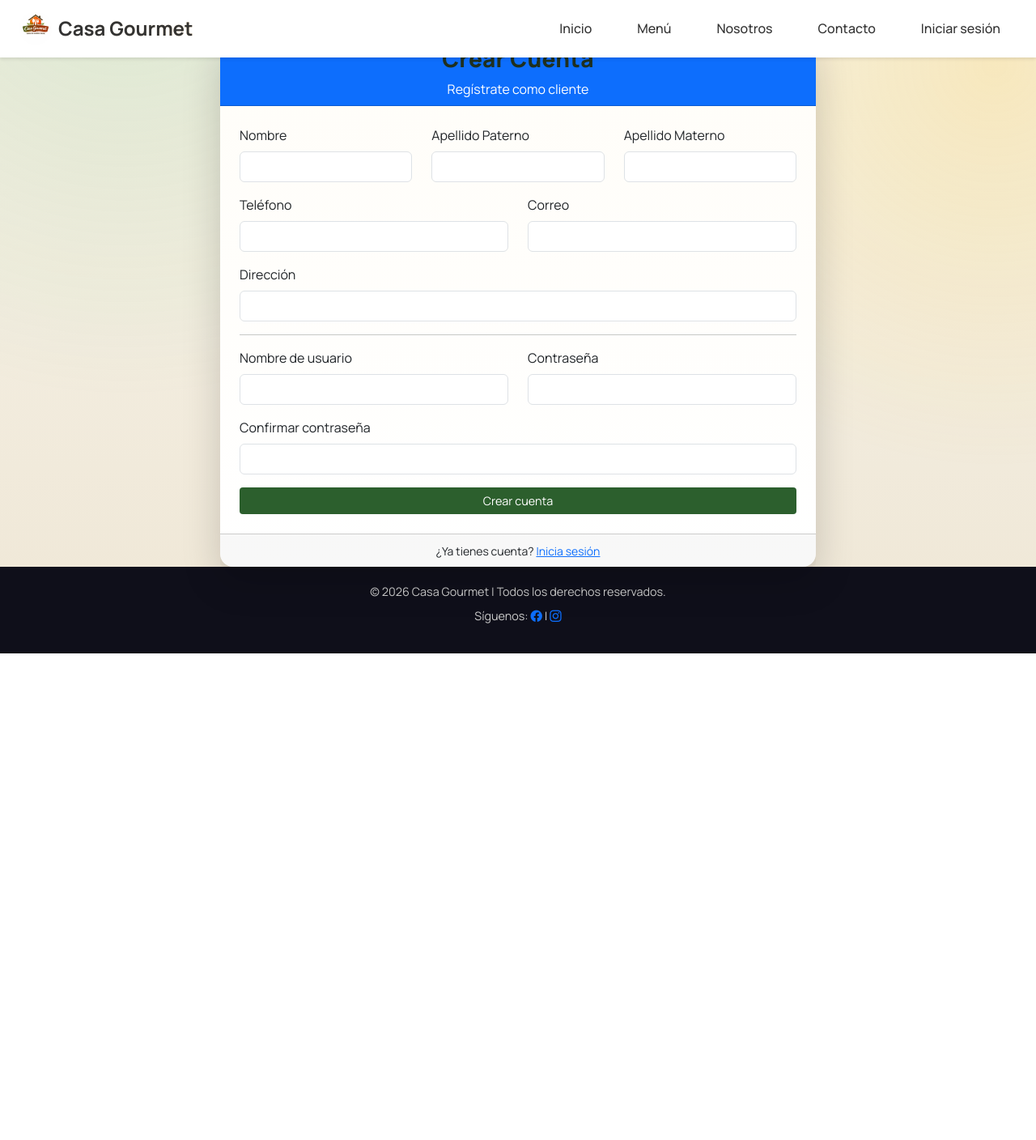
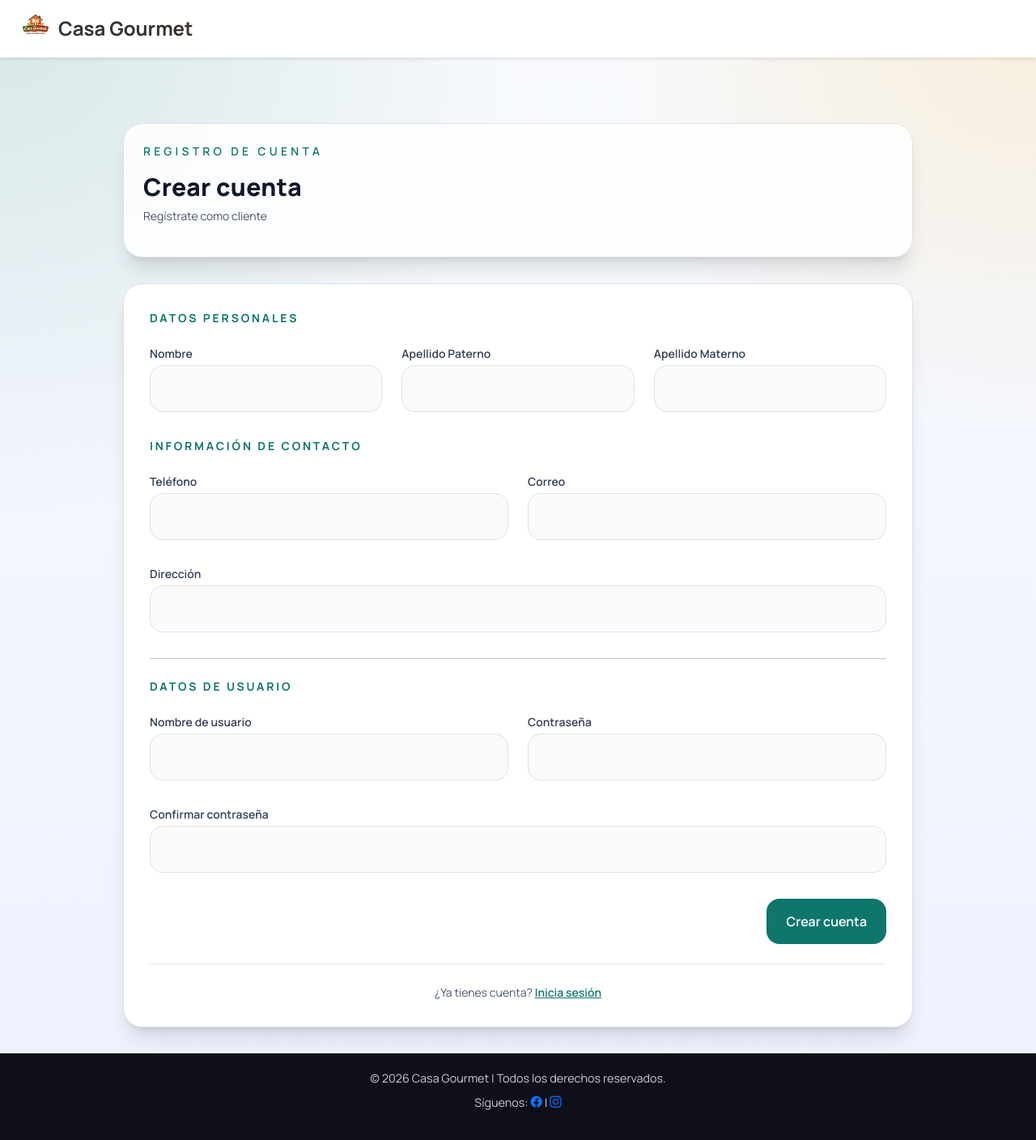
Before and after one commit to IDGS-804-23002222/FondaGourmet, a Flask app: page /cuenta/crear in a window 1280 px wide. Shown: the whole page at 81% size. Before the commit the page ends 807 px from the top, so only its background shows below. Run offline with Flask 3, Linux system fonts and the light colour scheme; data that the repository does not hold is empty; parts of the project's set-up code (start-up, migrations or seed data) failed here and were passed over; some libraries are stand-ins or nearby versions.

Commit message:
Crear cuenta actualizado

```diff
--- a/templates/cuenta/crear.html
+++ b/templates/cuenta/crear.html
@@ -1,128 +1,142 @@
-{% extends "base.html" %}
+Este es crear.html: {% extends "base.html" %}
 
-{% block container %}
+{% block title %}Crear Cuenta{% endblock %}
 
-<div class="container mt-5">
-    <div class="row justify-content-center">
-        <div class="col-md-8">
+{% block head %}
+<link rel="stylesheet" href="{{ url_for('static', filename='style/pages/usuarios.css') }}">
+<script src="https://cdn.tailwindcss.com"></script>
+{% endblock %}
 
-            <div class="card shadow-lg border-0 rounded-4">
-                <div class="card-header bg-primary text-white text-center rounded-top-4">
-                    <h3>Crear Cuenta</h3>
-                    <p class="mb-0">Regístrate como cliente</p>
+{% block content %}
+
+<div class="pt-24">
+
+    <div class="mx-auto max-w-5xl px-4 py-8 sm:px-6 lg:px-8">
+
+        <div class="mb-8 rounded-3xl border border-white/60 bg-white/85 p-6 shadow-xl backdrop-blur">
+            <p class="text-sm font-semibold uppercase tracking-[0.3em] text-teal-700">
+                Registro de cuenta
+            </p>
+            <h1 class="text-3xl font-black text-slate-900">Crear cuenta</h1>
+            <p class="text-sm text-slate-600">
+                Regístrate como cliente
+            </p>
         </div>
 
-                <div class="card-body p-4">
+        <div class="rounded-3xl border border-slate-200 bg-white shadow-xl overflow-hidden">
 
-                    <form method="POST" novalidate>
+            <form method="POST" novalidate class="p-6 lg:p-8">
                 {{ form.hidden_tag() }}
 
-                        <!-- Nombre -->
-                        <div class="row mb-3">
-                            <div class="col-md-4">
-                                {{ form.nombre.label(class="form-label") }}
-                                {{ form.nombre(class="form-control") }}
-                                {% for error in form.nombre.errors %}
-                                    <small class="text-danger">{{ error }}</small>
-                                {% endfor %}
+                <div class="mb-8">
+                    <h3 class="text-sm font-bold uppercase tracking-[0.2em] text-teal-700 mb-4">
+                        Datos personales
+                    </h3>
+
+                    <div class="grid gap-4 sm:grid-cols-3">
+
+                        <div>
+                            {{ form.nombre.label(class="text-sm font-semibold text-slate-700") }}
+                            {{ form.nombre(class="mt-1 w-full rounded-2xl bg-slate-50 border border-slate-300
+                            text-slate-900 px-4 py-3 focus:ring-teal-500 focus:border-teal-500") }}
                         </div>
 
-                            <div class="col-md-4">
-                                {{ form.apellido_p.label(class="form-label") }}
-                                {{ form.apellido_p(class="form-control") }}
-                                {% for error in form.apellido_p.errors %}
-                                    <small class="text-danger">{{ error }}</small>
-                                {% endfor %}
+                        <div>
+                            {{ form.apellido_p.label(class="text-sm font-semibold text-slate-700") }}
+                            {{ form.apellido_p(class="mt-1 w-full rounded-2xl bg-slate-50 border border-slate-300
+                            text-slate-900 px-4 py-3 focus:ring-teal-500 focus:border-teal-500") }}
                         </div>
 
-                            <div class="col-md-4">
-                                {{ form.apellido_m.label(class="form-label") }}
-                                {{ form.apellido_m(class="form-control") }}
-                                {% for error in form.apellido_m.errors %}
-                                    <small class="text-danger">{{ error }}</small>
-                                {% endfor %}
+                        <div>
+                            {{ form.apellido_m.label(class="text-sm font-semibold text-slate-700") }}
+                            {{ form.apellido_m(class="mt-1 w-full rounded-2xl bg-slate-50 border border-slate-300
+                            text-slate-900 px-4 py-3 focus:ring-teal-500 focus:border-teal-500") }}
+                        </div>
+
                     </div>
                 </div>
 
-                        <!-- Contacto -->
-                        <div class="row mb-3">
-                            <div class="col-md-6">
-                                {{ form.telefono.label(class="form-label") }}
-                                {{ form.telefono(class="form-control") }}
-                                {% for error in form.telefono.errors %}
-                                    <small class="text-danger">{{ error }}</small>
-                                {% endfor %}
+                <div class="mb-8">
+                    <h3 class="text-sm font-bold uppercase tracking-[0.2em] text-teal-700 mb-4">
+                        Información de contacto
+                    </h3>
+
+                    <div class="grid gap-4 sm:grid-cols-2">
+
+                        <div>
+                            {{ form.telefono.label(class="text-sm font-semibold text-slate-700") }}
+                            {{ form.telefono(class="mt-1 w-full rounded-2xl bg-slate-50 border border-slate-300
+                            text-slate-900 px-4 py-3 focus:ring-teal-500 focus:border-teal-500") }}
                         </div>
 
-                            <div class="col-md-6">
-                                {{ form.correo.label(class="form-label") }}
-                                {{ form.correo(class="form-control") }}
-                                {% for error in form.correo.errors %}
-                                    <small class="text-danger">{{ error }}</small>
-                                {% endfor %}
+                        <div>
+                            {{ form.correo.label(class="text-sm font-semibold text-slate-700") }}
+                            {{ form.correo(class="mt-1 w-full rounded-2xl bg-slate-50 border border-slate-300
+                            text-slate-900 px-4 py-3 focus:ring-teal-500 focus:border-teal-500") }}
+                        </div>
+
                     </div>
                 </div>
 
-                        <!-- Dirección -->
-                        <div class="mb-3">
-                            {{ form.direccion.label(class="form-label") }}
-                            {{ form.direccion(class="form-control") }}
-                            {% for error in form.direccion.errors %}
-                                <small class="text-danger">{{ error }}</small>
-                            {% endfor %}
+                <div class="mb-8">
+                    {{ form.direccion.label(class="text-sm font-semibold text-slate-700") }}
+                    {{ form.direccion(class="mt-1 w-full rounded-2xl bg-slate-50 border border-slate-300
+                    text-slate-900 px-4 py-3 focus:ring-teal-500 focus:border-teal-500") }}
                 </div>
 
-                        <hr>
+                <hr class="my-6">
 
-                        <!-- Usuario -->
-                        <div class="row mb-3">
-                            <div class="col-md-6">
-                                {{ form.username.label(class="form-label") }}
-                                {{ form.username(class="form-control") }}
-                                {% for error in form.username.errors %}
-                                    <small class="text-danger">{{ error }}</small>
-                                {% endfor %}
+                <div class="mb-8">
+                    <h3 class="text-sm font-bold uppercase tracking-[0.2em] text-teal-700 mb-4">
+                        Datos de usuario
+                    </h3>
+
+                    <div class="grid gap-4 sm:grid-cols-2">
+
+                        <div>
+                            {{ form.username.label(class="text-sm font-semibold text-slate-700") }}
+                            {{ form.username(class="mt-1 w-full rounded-2xl bg-slate-50 border border-slate-300
+                            text-slate-900 px-4 py-3 focus:ring-teal-500 focus:border-teal-500") }}
                         </div>
 
-                            <div class="col-md-6">
-                                {{ form.contrasena.label(class="form-label") }}
-                                {{ form.contrasena(class="form-control") }}
-                                {% for error in form.contrasena.errors %}
-                                    <small class="text-danger">{{ error }}</small>
-                                {% endfor %}
+                        <div>
+                            {{ form.contrasena.label(class="text-sm font-semibold text-slate-700") }}
+                            {{ form.contrasena(class="mt-1 w-full rounded-2xl bg-slate-50 border border-slate-300
+                            text-slate-900 px-4 py-3 focus:ring-teal-500 focus:border-teal-500") }}
+                        </div>
+
                     </div>
                 </div>
 
-                        <!-- Confirmar contraseña -->
-                        <div class="mb-3">
-                            {{ form.confirmar_contrasena.label(class="form-label") }}
-                            {{ form.confirmar_contrasena(class="form-control") }}
-                            {% for error in form.confirmar_contrasena.errors %}
-                                <small class="text-danger">{{ error }}</small>
-                            {% endfor %}
+                <div class="mb-8">
+                    {{ form.confirmar_contrasena.label(class="text-sm font-semibold text-slate-700") }}
+                    {{ form.confirmar_contrasena(class="mt-1 w-full rounded-2xl bg-slate-50 border border-slate-300
+                    text-slate-900 px-4 py-3 focus:ring-teal-500 focus:border-teal-500") }}
                 </div>
 
-                        <!-- Botón -->
-                        <div class="d-grid">
-                            {{ form.submit(class="btn btn-primary btn-lg") }}
+                <div class="flex justify-end mb-6">
+                    {{ form.submit(class="rounded-2xl bg-teal-700 px-6 py-3 text-white font-semibold hover:bg-teal-600
+                    transition") }}
+                </div>
+
+                <div class="text-center border-t border-slate-200 pt-4">
+                    <small class="text-slate-600">
+                        ¿Ya tienes cuenta?
+                        <a href="{{ url_for('auth.login') }}" class="text-teal-700 font-semibold hover:underline">
+                            Inicia sesión
+                        </a>
+                    </small>
                 </div>
 
             </form>
 
         </div>
-
-                <div class="card-footer text-center">
-                    <small>¿Ya tienes cuenta?
-                        <a href="{{ url_for('auth.login') }}">Inicia sesión</a>
-                    </small>
-                </div>
     </div>
 
 </div>
-    </div>
-</div>
 
 {% endblock %}
+
 {% block scripts %}
 <script src="{{ url_for('static', filename='js/pages/usuarios.js') }}"></script>
 {% endblock %}
```
Lines whose indentation alone changed are shown as unchanged.
